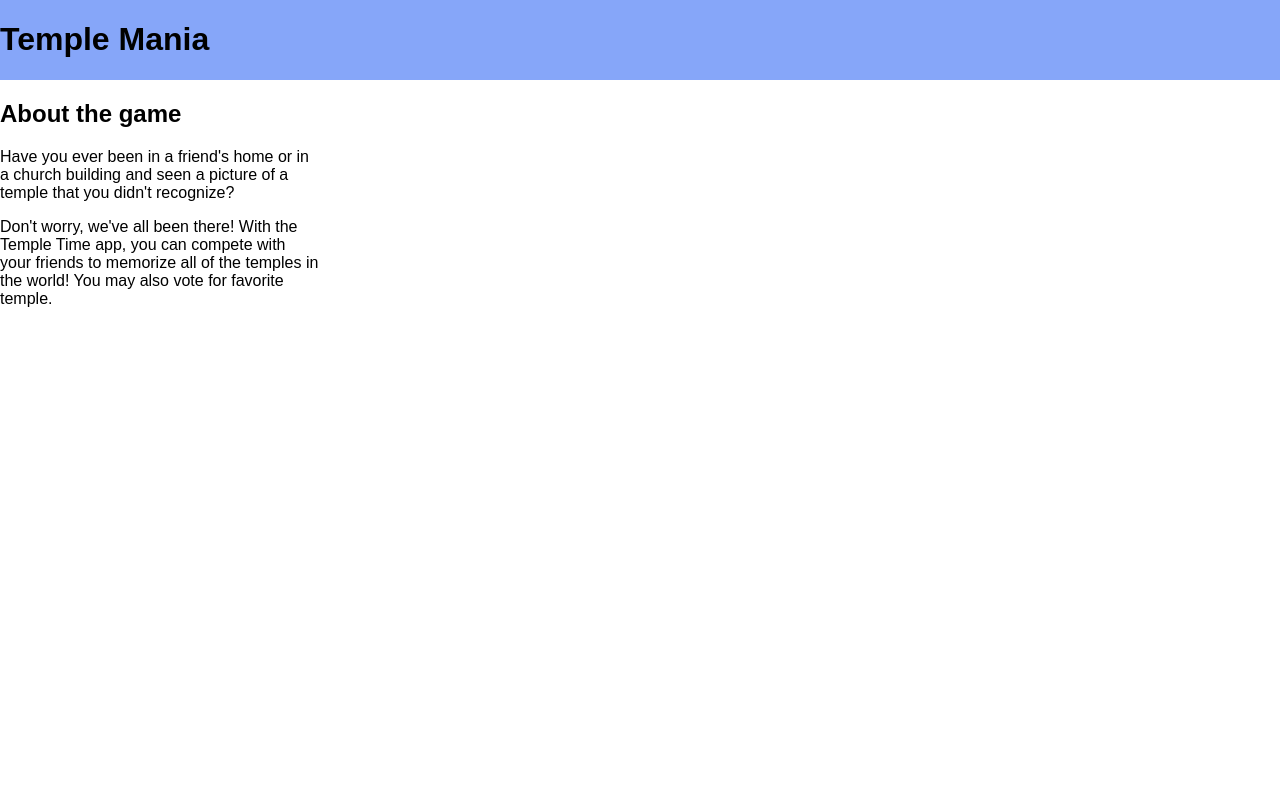
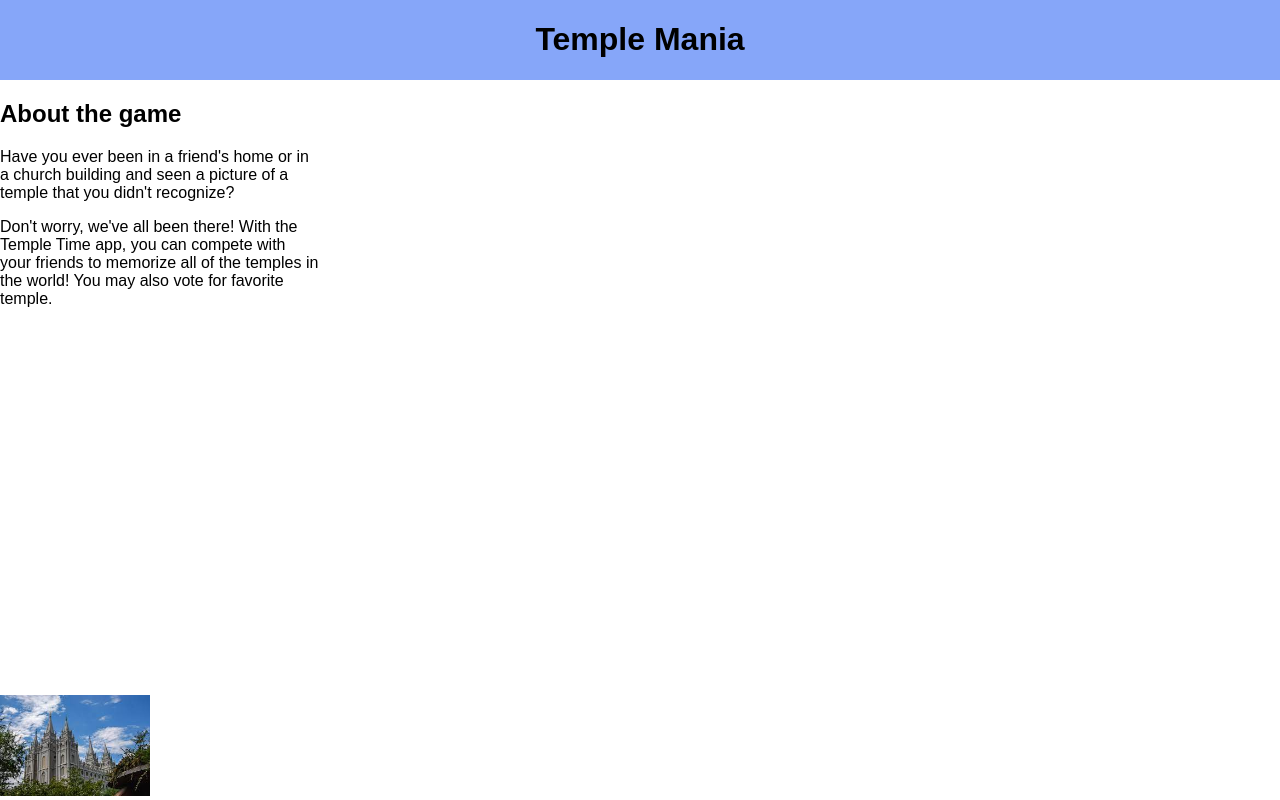
Before and after one commit to jjhan01/startup, a plain HTML site: page index.html in a window 1280 px wide. Drawn offline with Linux system fonts and the light colour scheme.

Commit message:
temple pic

```diff
--- a/index.css
+++ b/index.css
@@ -11,6 +11,8 @@ body {
 header {
   flex: 0 80px;
   background: hsl(223, 90%, 75%);
+  text-align: center;
+  font-family: Proxima-Soft-Bold;
 }
 
 footer {
--- a/index.html
+++ b/index.html
@@ -62,5 +62,8 @@
         </ul> -->
       <!-- </section> -->
     </main>
+    <section>
+      <img width="150px" src="SLT.jpeg" alt="Photo of SLC Temple" />
+    </section>
   </body>
 </html>
```
